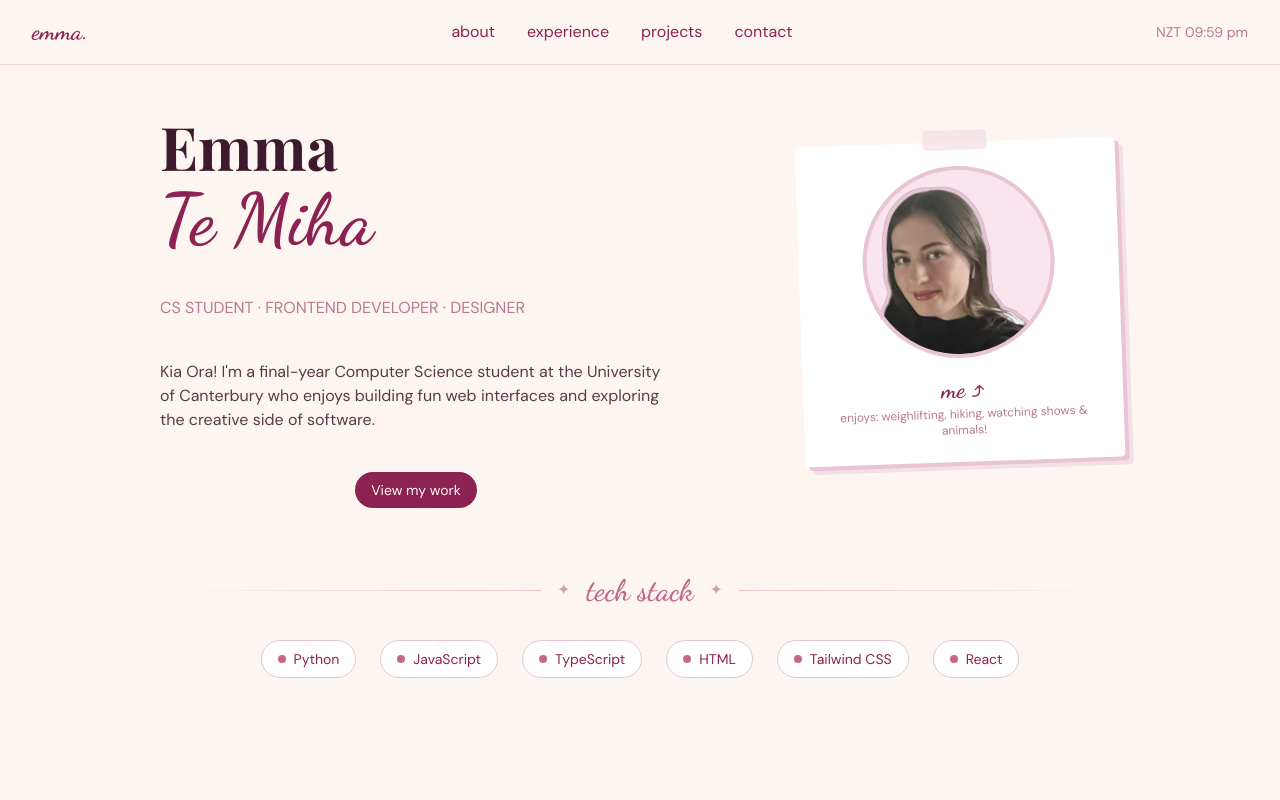
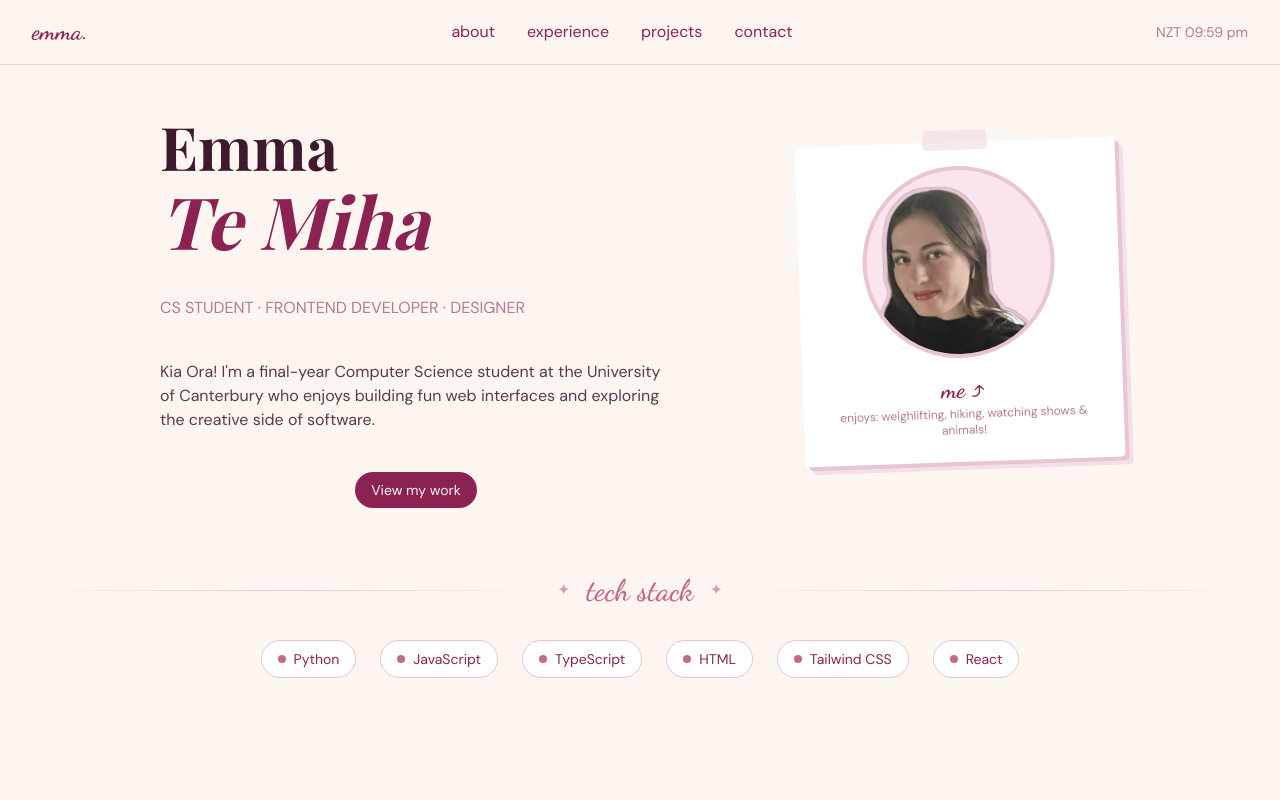
Before and after one commit to emmatemiha/emma-portfolio, a React (Vite) app: page / in a window 1280 px wide. Shown: the top 800 px of the page. Built offline with nearby package versions, Linux system fonts and the light colour scheme; a web font is replaced by a local one.

Commit message:
fixed some things on the home page

```diff
--- a/src/components/Home.tsx
+++ b/src/components/Home.tsx
@@ -3,12 +3,13 @@ import { projects } from "../data/project";
 
 export default function Home() {
     return (
-        <div className="pt-24 px-8 min-h-screen max-w-5xl mx-auto">
+        <div className="pt-24 min-h-screen">
+            <div className="px-8 max-w-5xl mx-auto">
                 <div className="flex flex-col sm:flex-row items-center justify-between gap-12 mb-16">
 
                     <div className="flex flex-col">
                         <h1 className="text-6xl font-serif font-semibold text-firstname mt-5 mb-2">Emma</h1>
-                    <h1 className="text-7xl font-script font-bold text-lastname mb-10">Te Miha</h1>
+                        <h1 className="text-7xl font-serif italic font-bold text-lastname mb-10">Te Miha</h1>
                         <p className="font-sans text-roles mb-10">
                             CS STUDENT · FRONTEND DEVELOPER · DESIGNER
                         </p>
@@ -41,18 +42,18 @@ export default function Home() {
                             <p className="text-roles font-sans text-xs text-center">enjoys: weighlifting, hiking, watching shows & animals!</p>
                         </div>
                     </div>
-
-
+                </div>
             </div>
 
-            <div className="flex items-center jstify-center gap-4 mb-8">
-                <div className="h-px flex-1 bg-gradient-to-r from-transparent to-accent-border" />
+            <div className="flex items-center gap-4 mb-8 px-8">
+                <div className="h-px flex-1 bg-gradient-to-r from-transparent via-accent-border" />
                 <span className="text-diamonds">✦</span>
                 <span className="font-script text-3xl text-titles">tech stack</span>
                 <span className="text-diamonds">✦</span>
-                <div className="h-px flex-1 bg-gradient-to-l from-transparent to-accent-border" />
+                <div className="h-px flex-1 bg-gradient-to-l from-transparent via-accent-border" />
             </div>
 
+            <div className="px-8 max-w-5xl mx-auto">
                 <div className="flex flex-wrap justify-center gap-6">
                     {[ 'Python', 'JavaScript', 'TypeScript', 'HTML', 'Tailwind CSS', 'React'
                     ].map((tech) => (
@@ -63,5 +64,6 @@ export default function Home() {
                     ))}
                 </div>
             </div>
+        </div>
     )
 }
```
Also changed, not shown: src/assets/images/avatar.svg (deleted). Lines whose indentation alone changed are shown as unchanged.
